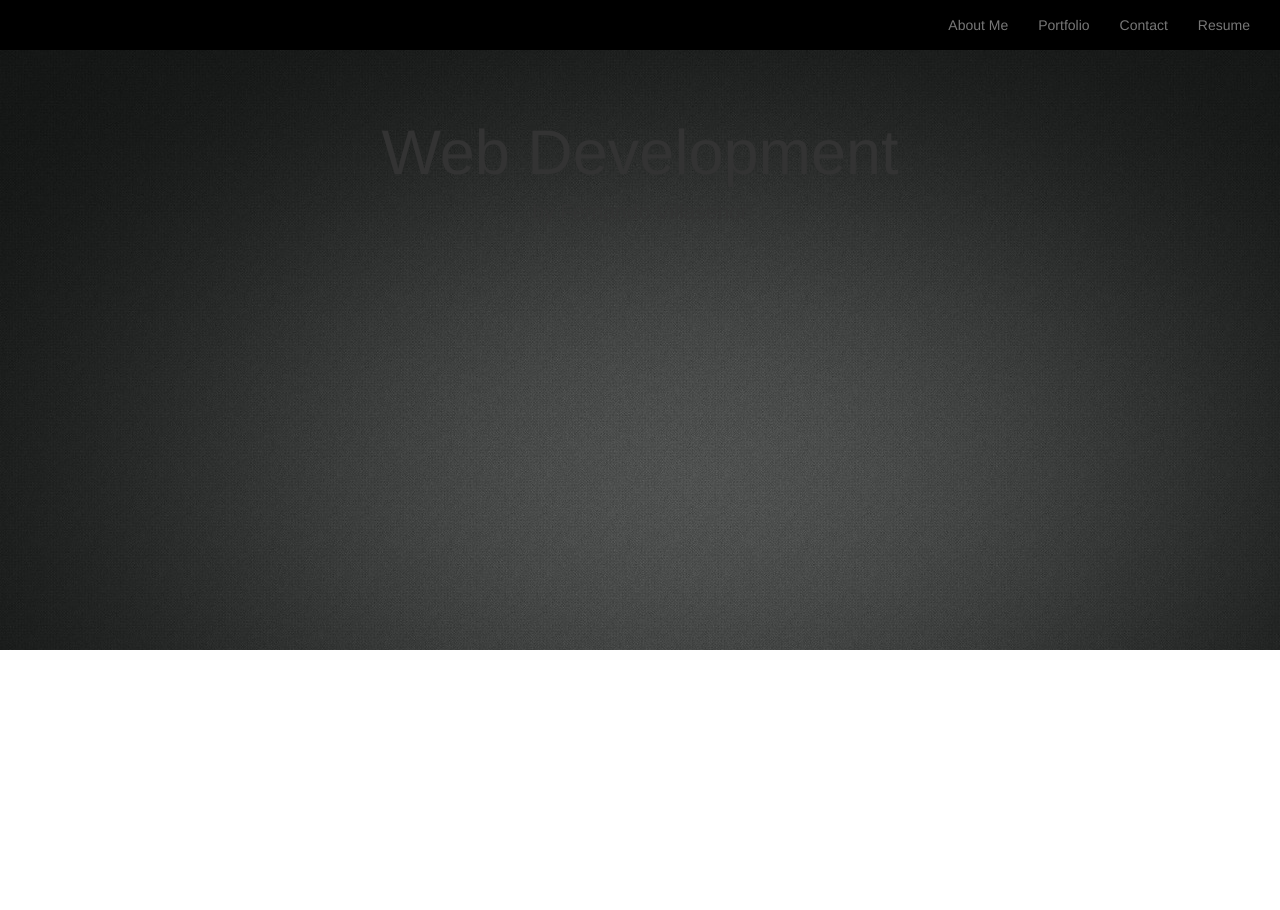
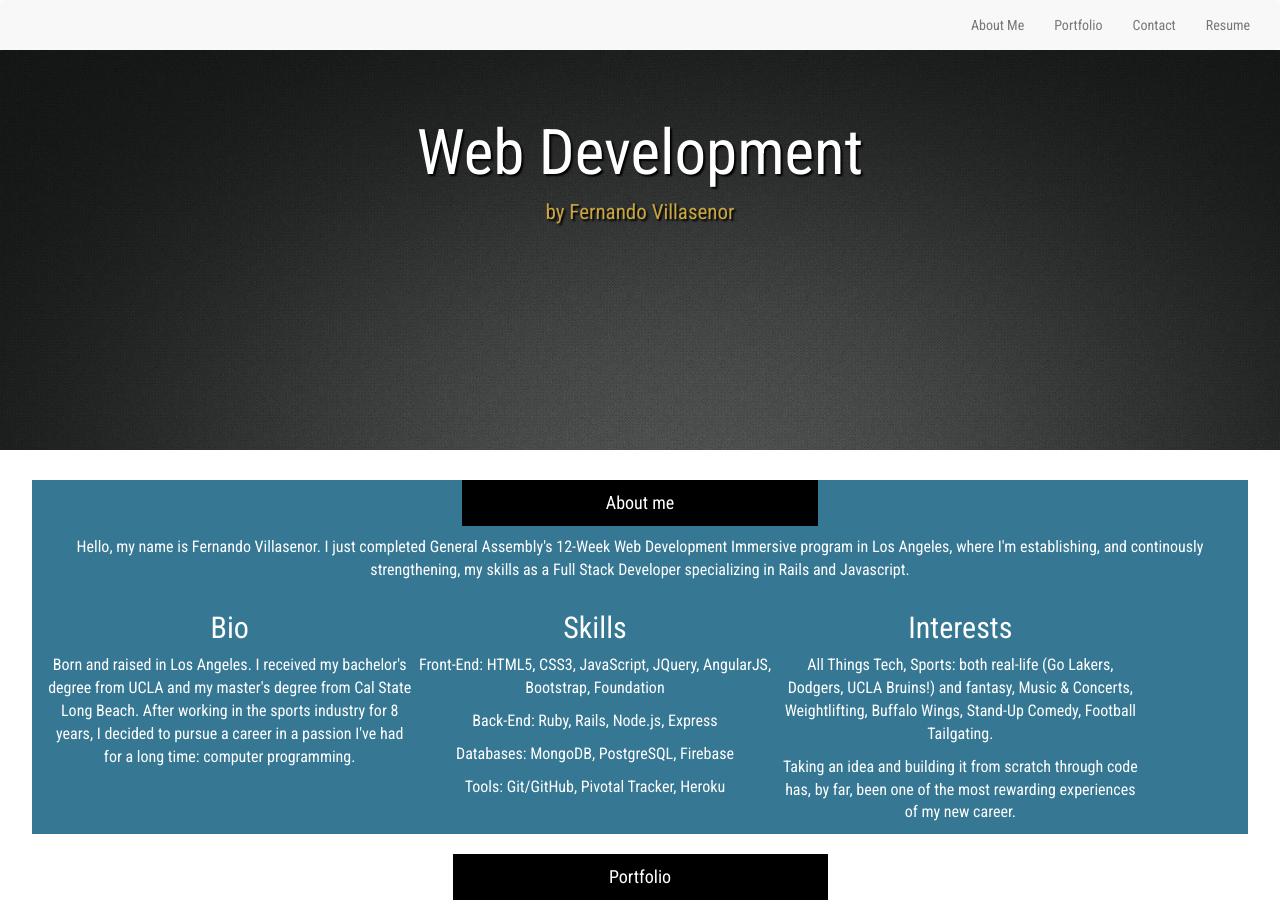
Before and after one commit to fernvilla/Portfolio, a PHP site: page / in a window 1280 px wide. Before the commit the page ends 650 px from the top, so only its background shows below. Run offline with PHP 8.4, Linux system fonts and the light colour scheme; some libraries are stand-ins or nearby versions.

Commit message:
Add About Me section

```diff
--- a/css/main.css
+++ b/css/main.css
@@ -97,25 +97,46 @@ textarea {
    Author's custom styles
    ========================================================================== */
 
-.navbar *{
-    background: black;
+body *{
+    font-family: 'Roboto Condensed', sans-serif;
 }
 
 .jumbotron {
-    height: 600px;
+    height: 400px;
     background-image: url('../img/bg.jpg');
-    text-align: center;
 }
 
-.jumbotron h1 {
+main {
     color: #FFF;
+    text-align: center;
+    text-shadow: 2px 2px 2px #000;
 }
 
+.author {
+    color: #c9a640;
+}
 
+#about-me {
+    margin: 0 auto;
+    margin-bottom: 20px;
+    text-align: center;
+    padding: 0 15px;
+    background: #367894;
+    color: #FFF;
+    width: 95%;
+    font-size: 16px;
+}
 
-
-
-
+#heading {
+    margin: 0 auto;
+    margin-bottom: 10px;
+    padding: 10px;
+    text-align: center;
+    background: #000;
+    color: #FFF;
+    width: 30%;
+    font-size: 18px;
+}
 
 
 
--- a/index.html
+++ b/index.html
@@ -13,6 +13,7 @@
     <link rel="stylesheet" href="css/normalize.css">
     <link rel="stylesheet" href="css/main.css">
     <link rel="stylesheet" href="css/bootstrap.css">
+    <link href='http://fonts.googleapis.com/css?family=Roboto+Condensed' rel='stylesheet' type='text/css'>
     <script src="js/vendor/modernizr-2.6.2.min.js"></script>
   </head>
   <body>
@@ -40,10 +41,41 @@
     </nav>
 
     <!-- Main content -->
-    <div class="jumbotron">
-      <div class="container-fluid">
-        <h1>Web Development</h1>
-        <p>by Fernando Villasenor</p>
+    <main>
+      <div class="jumbotron">
+        <div class="container-fluid">
+          <h1>Web Development</h1>
+          <p class="author">by Fernando Villasenor</p>
+        </div>
+      </div>
+    </main>
+
+    <div class="container-fluid" id="about-me">
+      <div class="row" id="heading">
+        About me
+      </div>
+      <p>Hello, my name is Fernando Villasenor. I just completed General Assembly's 12-Week Web Development Immersive program</a> in Los Angeles, where I'm establishing, and continously strengthening,  my skills as a Full Stack Developer specializing in Rails and Javascript.</p>
+      <div class="row col-md-4">
+        <h2>Bio</h2>
+          <p>Born and raised in Los Angeles. I received my bachelor's degree from UCLA and my master's degree from Cal State Long Beach. After working in the sports industry for 8 years, I decided to pursue a career in a passion I've had for a long time: computer programming.</p>
+      </div>
+      <div class="row col-md-4">
+        <h2>Skills</h2>
+          <p>Front-End: HTML5, CSS3, JavaScript, JQuery, AngularJS, Bootstrap, Foundation</p>
+          <p>Back-End: Ruby, Rails, Node.js, Express</p>
+          <p>Databases: MongoDB, PostgreSQL, Firebase</p>
+          <p>Tools: Git/GitHub, Pivotal Tracker, Heroku</p>
+      </div>
+      <div class="row col-md-4">
+        <h2>Interests</h2>
+          <p>All Things Tech, Sports: both real-life (Go Lakers, Dodgers, UCLA Bruins!) and fantasy, Music & Concerts, Weightlifting, Buffalo Wings, Stand-Up Comedy, Football Tailgating.</p>
+          <p>Taking an idea and building it from scratch through code has, by far, been one of the most rewarding experiences of my new career.</p>
+      </div>
+    </div>
+
+    <div class="container-fluid" id="porfolio">
+      <div class="row" id="heading">
+        Portfolio
       </div>
     </div>
 
```
